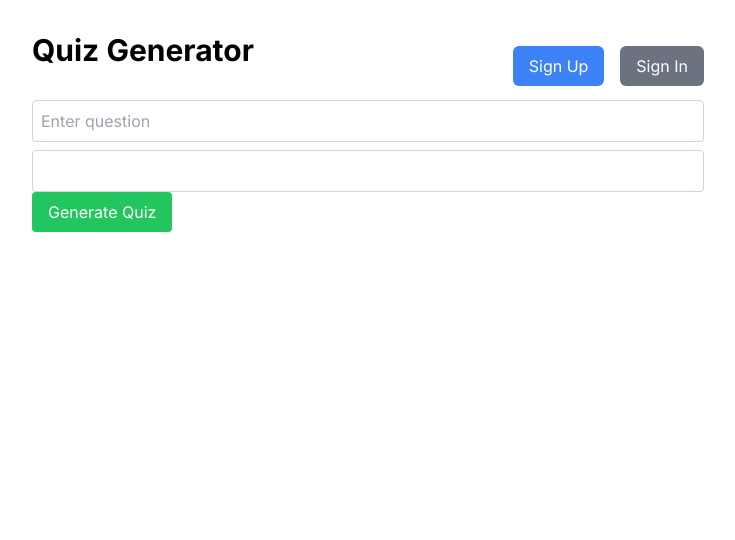
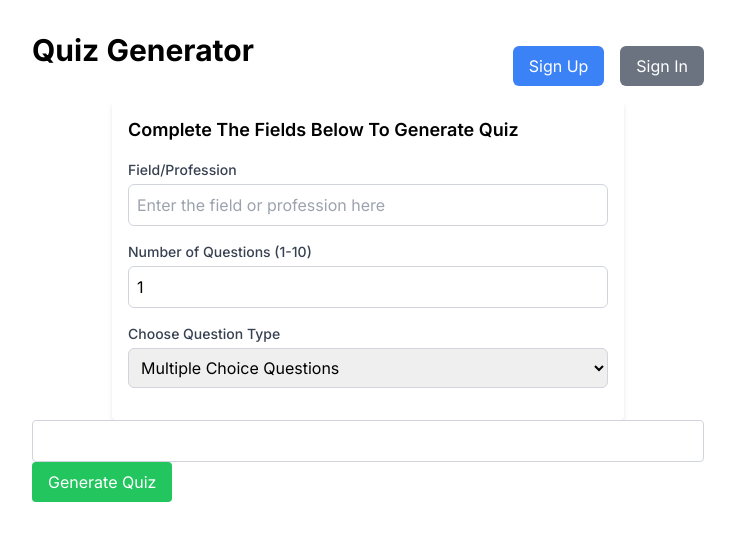
Before and after one commit to obinnaeye/quiz-generator, a Next.js app in the folder client/: page / in a window 1280 px wide. Shown: the top 540 px of the page, without its empty margins (272-1007 px from the left). Built offline with nearby package versions, Linux system fonts and the light colour scheme.

Commit message:
updated QuizForm and QuizGenerationForm

```diff
--- a/client/src/app/components/QuizForm.tsx
+++ b/client/src/app/components/QuizForm.tsx
@@ -4,10 +4,18 @@ import { useState } from "react";
 import QuizDisplayField from "./QuizDisplayField";
 import QuizStatus from "./QuizStatus";
 import GenerateButton from "./GenerateButton";
+import QuizGenerationForm from "./QuizGenerationForm";
+import QuizGenerationSection from "./QuizGenerationSection";
 
 export default function QuizForm() {
   const [question, setQuestion] = useState("");
   const [quizStatus, setQuizStatus] = useState("");
+
+  //
+  const [profession,setProfession,] = useState("");
+  const [numQuestions,setNumQuestions,] = useState(1);
+  const [questionType,setQuestionType,] = useState("");
+
 
 
   const handleInputChange = (event: React.ChangeEvent<HTMLInputElement>) => {
@@ -17,12 +25,15 @@ export default function QuizForm() {
   const handleGenerateQuiz = async () => {
     // Call the FastAPI endpoint here and set quizStatus to "Quiz generated"
     // (Replace with actual API call)
+    console.log({ profession, numQuestions, questionType });
     setQuizStatus("Quiz generated");
   };
 
   return (
     <form onSubmit={(e) => e.preventDefault()}>
-      <QuizDisplayField question={question} onChange={handleInputChange} />
+      {/* <QuizDisplayField question={question} onChange={handleInputChange} /> */}
+      {/* <QuizGenerationForm /> */}
+      <QuizGenerationSection profession={profession} setProfession={setProfession} questionType={questionType} setQuestionType={setQuestionType} numQuestions={numQuestions} setNumQuestions={setNumQuestions} />
       <QuizStatus status={quizStatus} />
       <GenerateButton onClick={handleGenerateQuiz} />
     </form>
--- a/client/src/app/components/QuizGenerationForm.tsx
+++ b/client/src/app/components/QuizGenerationForm.tsx
@@ -11,7 +11,7 @@ export default function QuizGenerationForm () {
 
   const handleSubmit = (e: React.FormEvent<HTMLFormElement>) => {
     e.preventDefault();
-    // Handle form submission logic here
+    //  Form submission logic to be handled here
     console.log({ profession, numQuestions, questionType });
   };
 
```
